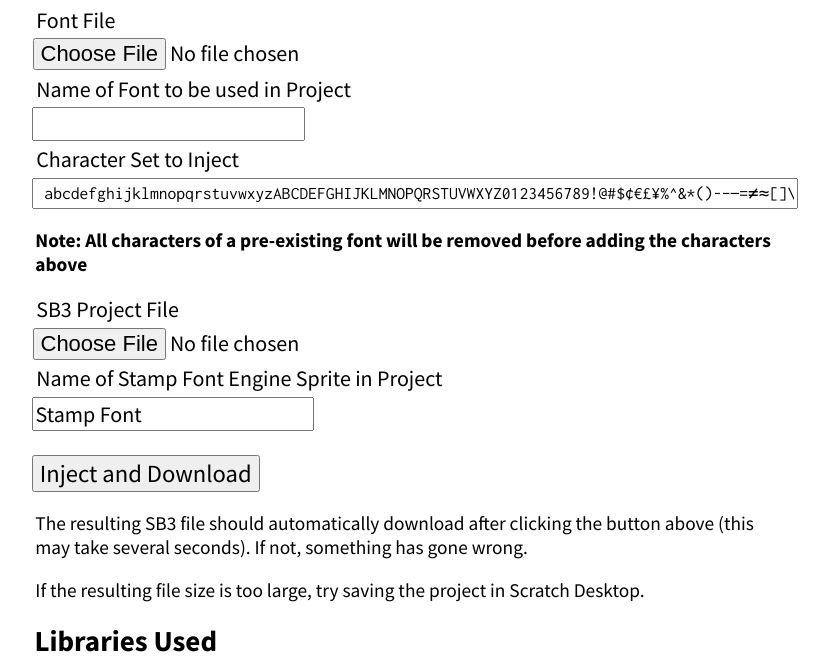
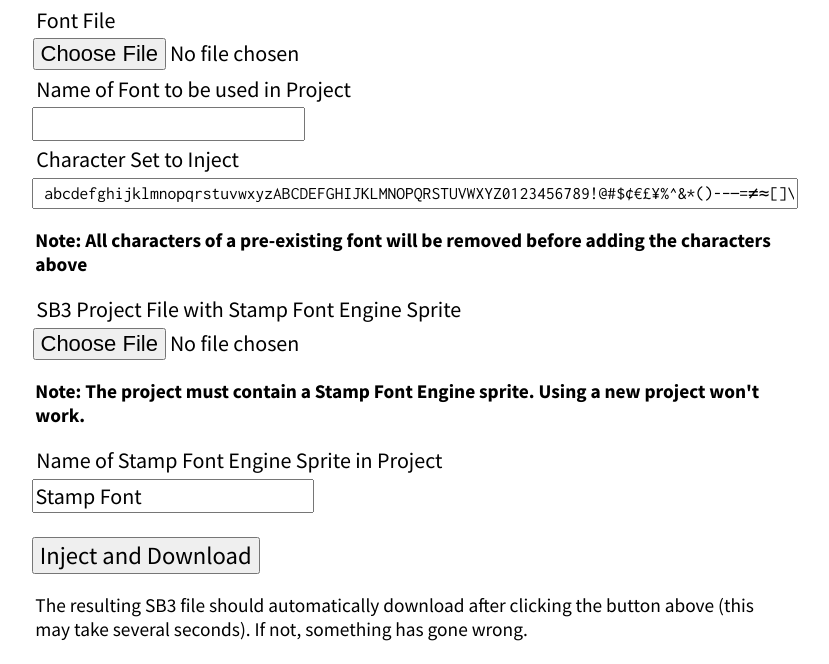
Before and after one commit to RexScratch/RexScratch.github.io, a plain HTML site: page font-injector/index.html in a window 1280 px wide. Shown: the part 124-788 px from the top of the page, without its empty margins (229-1058 px from the left). Drawn offline with Linux system fonts and the light colour scheme.

Commit message:
Added info about the project requiring a sprite

```diff
--- a/font-injector/index.html
+++ b/font-injector/index.html
@@ -26,8 +26,9 @@
         <h6>Character Set to Inject</h6>
         <input type="text" id="charset" value=" abcdefghijklmnopqrstuvwxyzABCDEFGHIJKLMNOPQRSTUVWXYZ0123456789!@#$¢€£¥%^&amp;*()-–—=≠≈[]\;&apos;‘’,./_+{}|:&quot;“”&lt;≤≥&gt;?`~×÷±°′″">
         <p style="font-weight:600;">Note: All characters of a pre-existing font will be removed before adding the characters above</p>
-        <h6>SB3 Project File</h6>
+        <h6>SB3 Project File with Stamp Font Engine Sprite</h6>
         <input type="file" id="sb3File" accept=".sb3">
+        <p style="font-weight:600;">Note: The project must contain a Stamp Font Engine sprite. Using a new project won&apos;t work.</p>
         <h6>Name of Stamp Font Engine Sprite in Project</h6>
         <input type="text" value="Stamp Font" id="spriteName">
 
```
